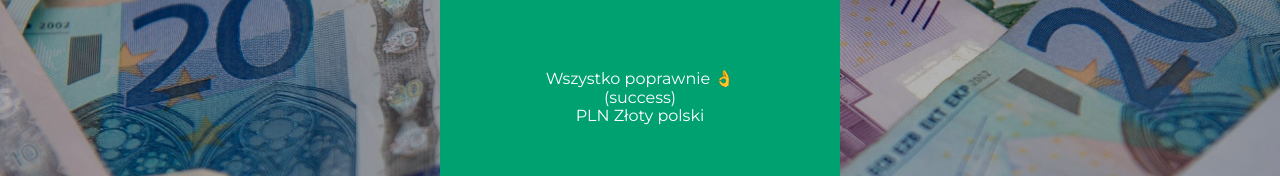
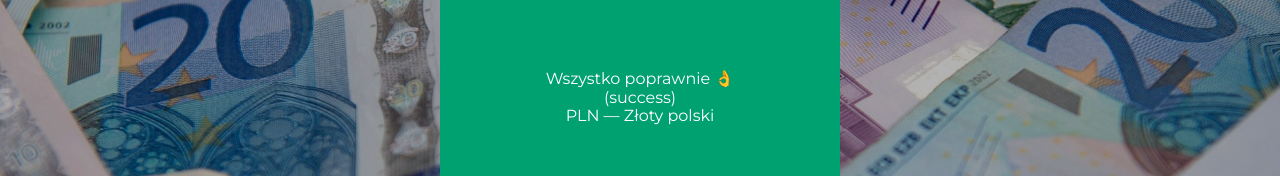
Before and after one commit to lkkolosowski/currency-converter-react, a React (Create React App) app: page / in a window 1280 px wide. Shown: the part 302-478 px from the top of the page. Built offline with nearby package versions, Linux system fonts and the light colour scheme; a web font is replaced by a local one.

Commit message:
add separator between words

```diff
--- a/src/Success/index.js
+++ b/src/Success/index.js
@@ -9,7 +9,7 @@ const Success = ({ currencies }) => {
         <br />
         (success)
         <br />
-        {`${currencies[9].code}`}{` `}{`${currencies[9].name}`}
+        {`${currencies[9].code}`}{` — `}{`${currencies[9].name}`}
       </Span>
     </Paragraph>
   );
```
